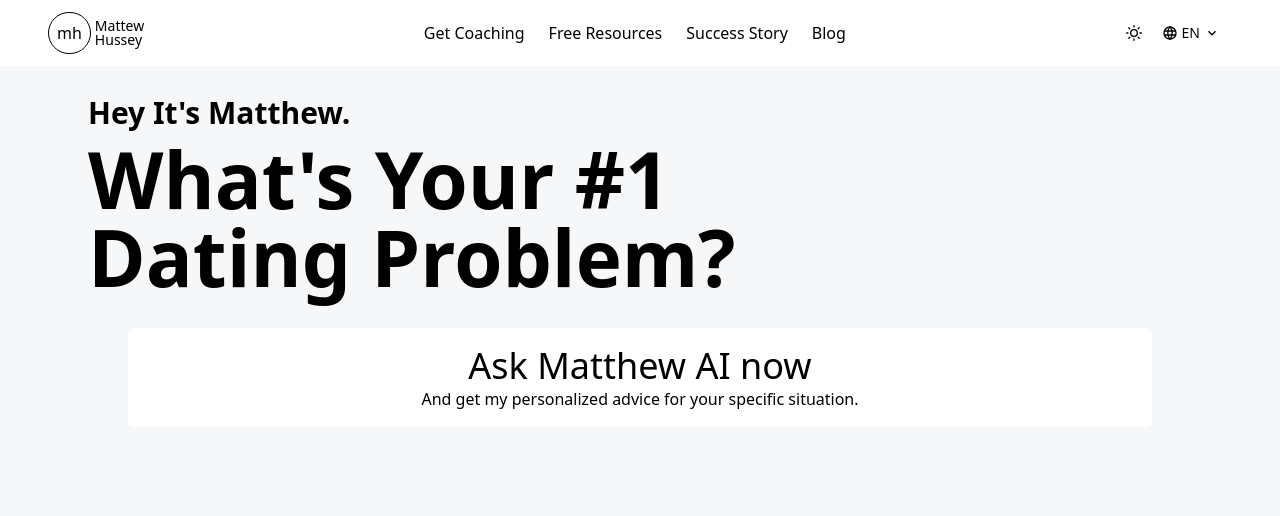
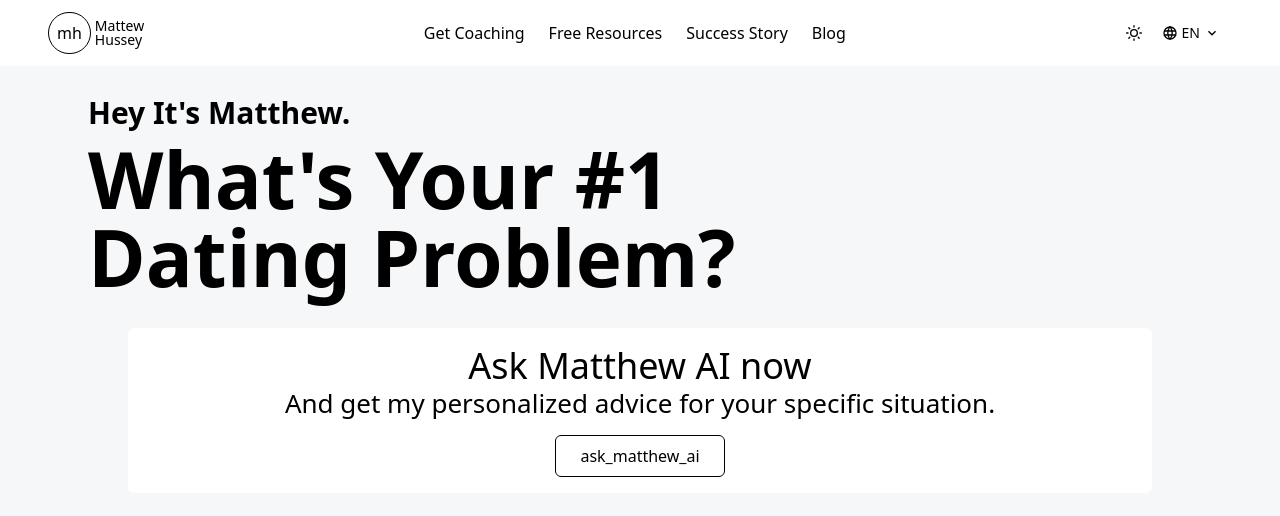
Before and after one commit to wakuma-dev/mattew-hussey-website, a React (Vite) app: page / in a window 1280 px wide. Shown: the top 516 px of the page. Built offline with nearby package versions, Linux system fonts and the light colour scheme.

Commit message:
update hero page

```diff
--- a/src/components/main/home/Banner.jsx
+++ b/src/components/main/home/Banner.jsx
@@ -1,18 +1,37 @@
-import React, {useContext} from 'react'
-import { ThemeContext } from '../../../context/ThemeProvider'
-import { useTranslation } from 'react-i18next';
-export default function Banner(){
-    const {t} = useTranslation();
-    const {state} = useContext(ThemeContext);
+import React, { useContext } from "react";
+import { ThemeContext } from "../../../context/ThemeProvider";
+import { useTranslation } from "react-i18next";
+import { Button } from "../../ui/Button";
+
+export default function Banner() {
+  const { t } = useTranslation();
+  const { state } = useContext(ThemeContext);
+
+  const handleRedirect = () => {
+    window.open(
+      "https://ai.matthewhussey.com/?_gl=1*xxou4o*_gcl_au*ODczMzMxMDY5LjE3NzgyOTkxNTY.&_ga=2.180454639.974411293.1778299158-1027854527.1778299157",
+      "_blank",
+    );
+  };
+
   return (
     <div
       className={`w-full md:max-w-5xl mx-auto rounded-md backdrop-blur-lg flex flex-col items-center text-center px-2 py-4
-        ${state.theme === "light" ? "bg-[#ffffff] text-black" : "bg-[#000000] text-white"}`}
+      ${
+        state.theme === "light"
+          ? "bg-[#ffffff] text-black"
+          : "bg-[#000000] text-white"
+      }`}
     >
       <h2 className="text-[20px] leading-[24px] md:text-[36px] md:leading-[43px] font-medium">
         {t("newline1")}
       </h2>
-        <p className="">{t("newline2")}</p>
+
+      <p className="text-[20px] leading-[24px] md:text-[26px] md:leading-[32px] font-medium">{t("newline2")}</p>
+
+      <Button variant="secondary" className="mt-4" onClick={handleRedirect}>
+        {t("ask_matthew_ai")}
+      </Button>
     </div>
   );
 }
--- a/src/i18n/index.js
+++ b/src/i18n/index.js
@@ -20,6 +20,11 @@
 import itBanner from "./locales/it/Banner.json"
 import zhBanner from "./locales/zh/Banner.json"
 import esBanner from "./locales/es/Banner.json"
+import amButton from "./locales/am/button.json"
+import enButton from "./locales/en/button.json"
+import esButton from "./locales/es/Button.json"
+import itButton from "./locales/it/button.json"
+import zhButton from "./locales/zh/button.json"
 i18n.use(initReactI18next).init({
     resources: {
     en: {
@@ -27,7 +32,8 @@
          ...enNav,
          ...enLogo,
          ...enHome,
-         ...enBanner
+         ...enBanner,
+         ...enButton
         },
 
     },
@@ -36,7 +42,8 @@
         ...amNav,
         ...amLogo,
         ...amHome,
-        ...amBanner
+        ...amBanner,
+        ...amButton
     },
     },
     es: {
@@ -44,7 +51,8 @@
             ...esNav,
             ...esLogo,
             ...esHome,
-            ...esBanner
+            ...esBanner,
+            ...esButton
         },
     },
     zh: {
@@ -52,7 +60,8 @@
             ...zhNav,
             ...zhLogo,
             ...zhHome,
-            ...zhBanner
+            ...zhBanner,
+            ...zhButton
         },
     },
     it: {
@@ -60,7 +69,8 @@
             ...itNav,
             ...itLogo,
             ...itHome,
-            ...itBanner
+            ...itBanner,
+            ...itButton
         },
     },
 
--- /dev/null
+++ b/src/i18n/locales/am/button.json
@@ -0,0 +1,3 @@
+{
+  "ask_matthew_ai": "Matthew AIን ጠይቅ"
+}
--- /dev/null
+++ b/src/i18n/locales/en/button.json
@@ -0,0 +1,3 @@
+{
+    "ask_matthew_ai": "ask_matthew_ai"
+}
--- /dev/null
+++ b/src/i18n/locales/es/Button.json
@@ -0,0 +1,3 @@
+{
+  "ask_matthew_ai": "Pregúntale a Matthew AI"
+}
--- /dev/null
+++ b/src/i18n/locales/it/button.json
@@ -0,0 +1,3 @@
+{
+  "ask_matthew_ai": "Chiedi a Matthew AI"
+}
--- /dev/null
+++ b/src/i18n/locales/zh/button.json
@@ -0,0 +1,3 @@
+{
+  "ask_matthew_ai": "询问 Matthew AI"
+}
```
Also changed, not shown: src/components/main/home/Partner.jsx (added). Lines whose indentation alone changed are shown as unchanged.
